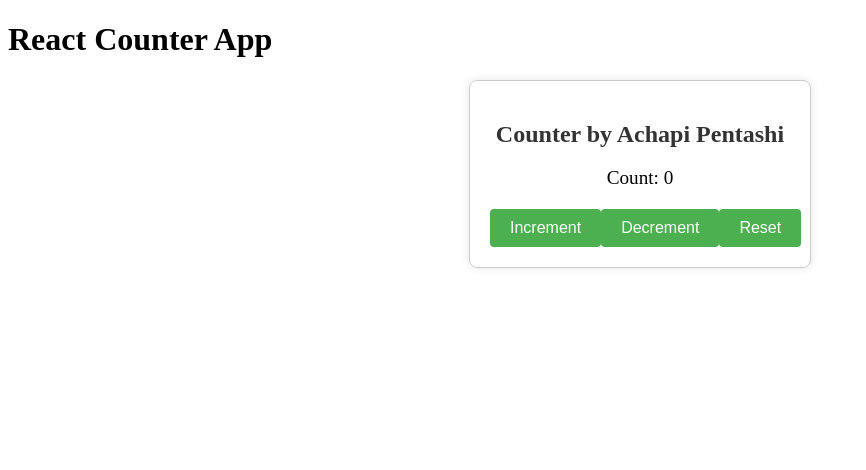
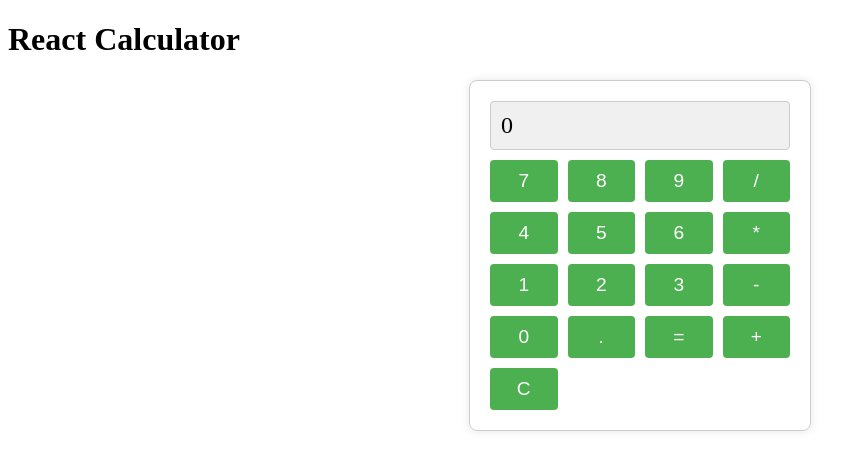
Before and after one commit to pentashi/manage, a React (Vite) app: page / in a window 1280 px wide. Shown: the top 470 px of the page, without its empty margins (0-866 px from the left). Built offline with nearby package versions, Linux system fonts and the light colour scheme.

Commit message:
i added the react calculator

```diff
--- a/src/App.jsx
+++ b/src/App.jsx
@@ -1,13 +1,13 @@
 // src/App.js
-import React from 'react';
-import Counter from './Counter';
+import React, { useState } from 'react';
+import Calculator from './Calculator';
 import './index.css';
 
 function App() {
   return (
     <div className="App">
-      <h1>React Counter App</h1>
-      <Counter />
+      <h1>React Calculator</h1>
+      <Calculator />
     </div>
   );
 }
--- /dev/null
+++ b/src/Calculator.jsx
@@ -0,0 +1,50 @@
+// src/Calculator.js
+import React, { useState } from 'react';
+const Calculator = () => {
+  const [display, setDisplay] = useState('0');
+  const [expression, setExpression] = useState('');
+
+  const handleButtonClick = (value) => {
+    if (value === 'C') {
+      setDisplay('0');
+      setExpression('');
+    } else if (value === '=') {
+      try {
+        const result = eval(expression);
+        setDisplay(result.toString());
+        setExpression('');
+      } catch (error) {
+        setDisplay('Error');
+        setExpression('');
+      }
+    } else {
+      setDisplay((prevDisplay) => (prevDisplay === '0' ? value : prevDisplay + value));
+      setExpression((prevExpression) => prevExpression + value);
+    }
+  };
+
+  const renderButtons = () => {
+    const buttons = [
+      '7', '8', '9', '/',
+      '4', '5', '6', '*',
+      '1', '2', '3', '-',
+      '0', '.', '=', '+',
+      'C',
+    ];
+
+    return buttons.map((button) => (
+      <button key={button} onClick={() => handleButtonClick(button)}>
+        {button}
+      </button>
+    ));
+  };
+
+  return (
+    <div className="calculator">
+      <div className="display">{display}</div>
+      <div className="buttons">{renderButtons()}</div>
+    </div>
+  );
+};
+
+export default Calculator;
--- a/src/Counter.jsx
+++ /dev/null
@@ -1,32 +0,0 @@
-// src/Counter.js
-import React, { useState } from 'react';
-
-const Counter=()=>{
-  const [count, setCount] = useState(0);
-
-  const increment = () => {
-    setCount(count + 1);
-  };
-
-  const decrement = () => {
-    setCount(count - 1);
-  };
-
-  const reset = () => {
-    setCount(0);
-  };
-
-  return (
-    <div className="counter">
-      <h2>Counter by Achapi Pentashi</h2>
-      <p>Count: {count}</p>
-      <div className="button-container">
-        <button onClick={increment}>Increment</button>
-        <button onClick={decrement}>Decrement</button>
-        <button onClick={reset}>Reset</button>
-      </div>
-    </div>
-  );
-};
-
-export default Counter;
--- a/src/index.css
+++ b/src/index.css
@@ -1,34 +1,32 @@
-/* src/Counter.css */
+/* src/Calculator.css */
 
-.counter {
+.calculator {
   max-width: 300px;
   margin: auto;
   padding: 20px;
   border: 1px solid #ccc;
   border-radius: 8px;
   box-shadow: 0 0 10px rgba(0, 0, 0, 0.1);
-  text-align: center;
 }
 
-h2 {
-  color: #333;
+.display {
   font-size: 1.5rem;
   margin-bottom: 10px;
+  padding: 10px;
+  background-color: #f0f0f0;
+  border: 1px solid #ccc;
+  border-radius: 4px;
 }
 
-p {
-  font-size: 1.2rem;
-  margin-bottom: 20px;
-}
-
-.button-container {
-  display: flex;
-  justify-content: space-around;
+.buttons {
+  display: grid;
+  grid-template-columns: repeat(4, 1fr);
+  grid-gap: 10px;
 }
 
 button {
-  padding: 10px 20px;
-  font-size: 1rem;
+  padding: 10px;
+  font-size: 1.2rem;
   background-color: #4caf50;
   color: #fff;
   border: none;
```
